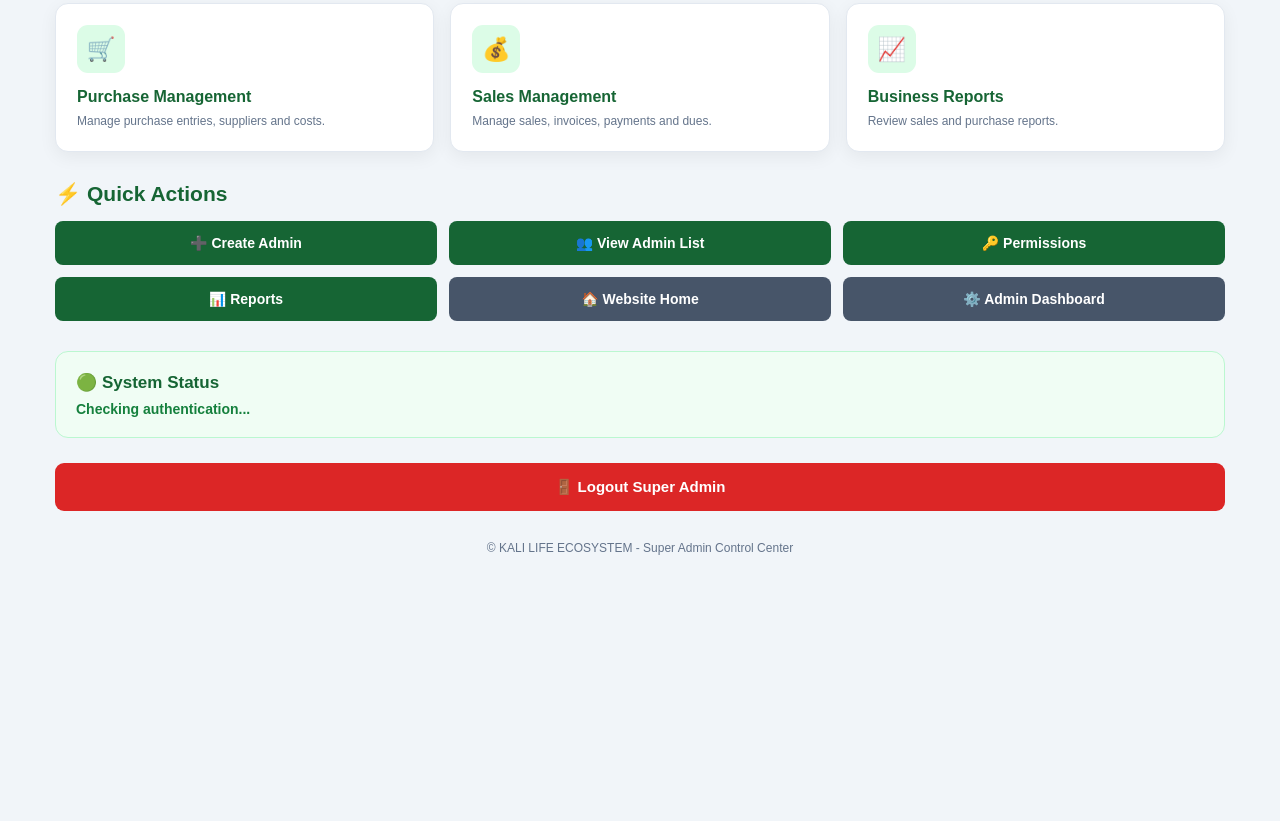
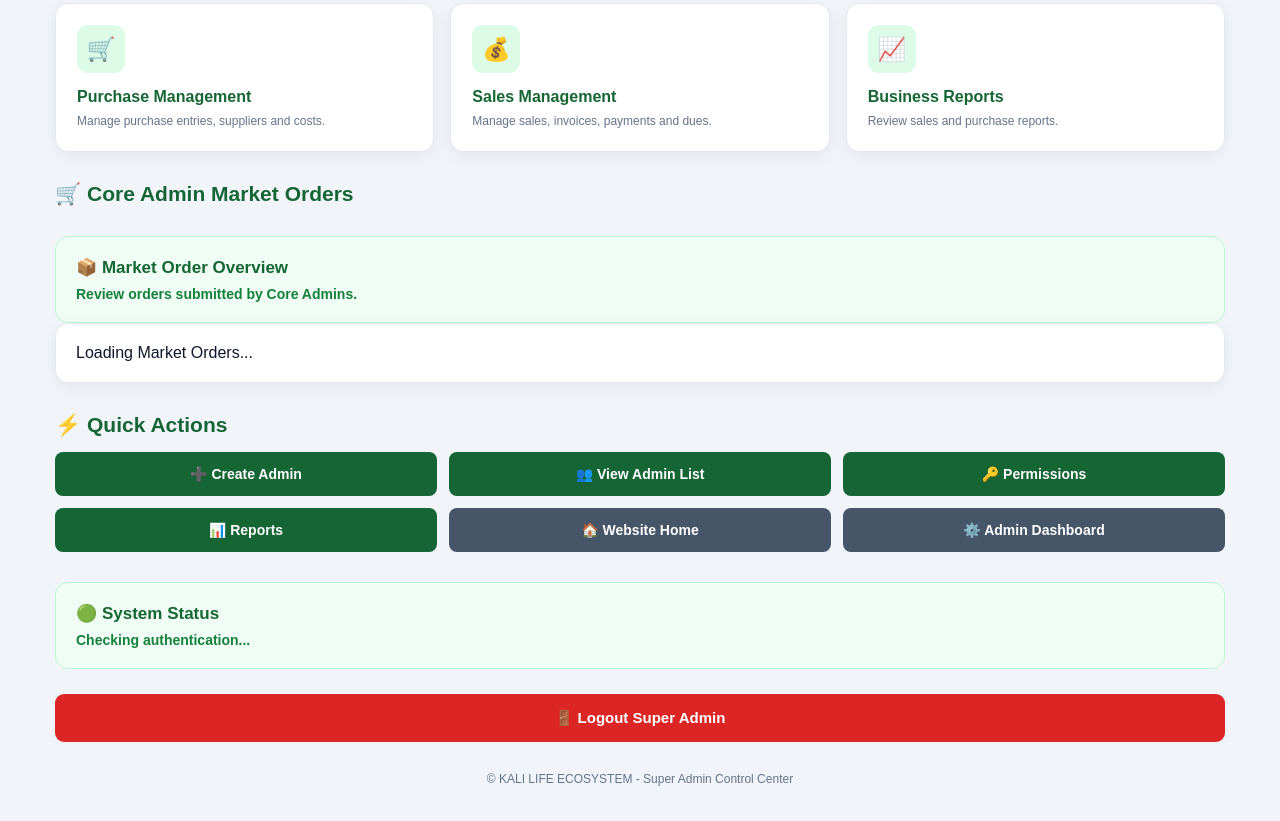
Before and after one commit to anubrotaguhaneogi-wq/kali-life-ecosystem, a plain HTML site: page super-admin-dashboard.html in a window 1280 px wide. Shown: the part 833-1654 px from the top of the page. Before the commit the page ends 1463 px from the top, so only its background shows below. Drawn offline with Linux system fonts and the light colour scheme.

Commit message:
Add Market Orders section to Super Admin dashboard

```diff
--- a/super-admin-dashboard.html
+++ b/super-admin-dashboard.html
@@ -697,7 +697,35 @@ header {
 
     </div>
 
+<!-- CORE ADMIN MARKET ORDERS -->
 
+<div style="margin-top:30px;">
+
+    <h2 class="section-title">
+        🛒 Core Admin Market Orders
+    </h2>
+
+    <div class="status-card">
+
+        <h3 class="status-title">
+            📦 Market Order Overview
+        </h3>
+
+        <p class="status-text">
+            Review orders submitted by Core Admins.
+        </p>
+
+    </div>
+
+    <div id="marketOrdersContainer">
+
+        <div class="stat-card">
+            Loading Market Orders...
+        </div>
+
+    </div>
+
+</div>
     <!-- QUICK ACTIONS -->
 
     <div class="quick-actions">
```
